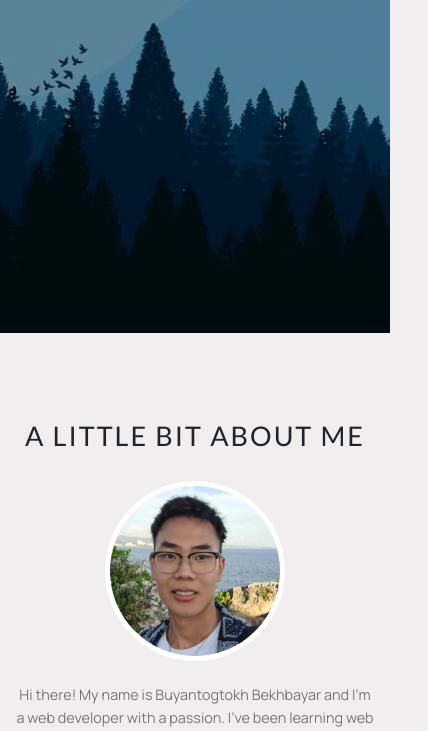
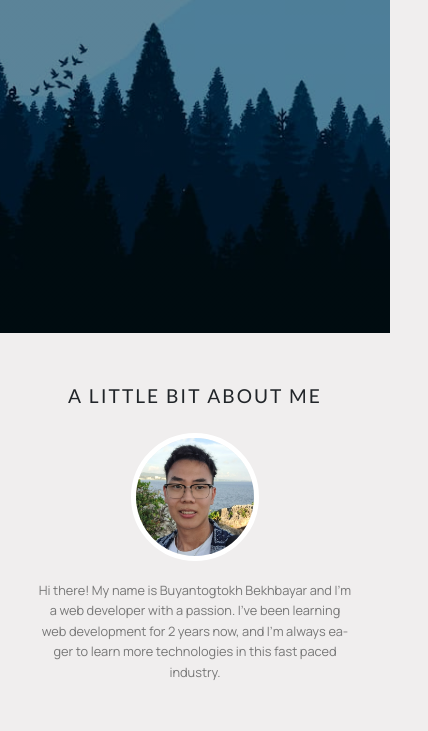
Before and after one commit to kamikaze0612/kamikaze0612.github.io, a website: page index.html in a window 390 px wide. Shown: the part 511-1242 px from the top of the page, 428 px wide, since content can reach past the window. Drawn offline with Linux system fonts and the light colour scheme.

Commit message:
v1. complete

```diff
--- a/sass/base/_base.scss
+++ b/sass/base/_base.scss
@@ -11,6 +11,10 @@ html {
 
   @include respond(laptop-big) {
     font-size: 56.25%;
+  }
+
+  @include respond(tablet-small) {
+    font-size: 50%;
   }
 }
 
--- a/sass/base/_typography.scss
+++ b/sass/base/_typography.scss
@@ -10,6 +10,10 @@
   @include respond(laptop-big) {
     font-size: 3rem;
   }
+
+  @include respond(tablet-small) {
+    font-size: 2.4rem;
+  }
 }
 
 .subheading {
@@ -21,4 +25,8 @@
   @include respond(laptop-big) {
     font-size: 2rem;
   }
+
+  @include respond(tablet-small) {
+    font-size: 1.8rem;
+  }
 }
--- a/sass/components/_contact.scss
+++ b/sass/components/_contact.scss
@@ -1,11 +1,20 @@
 .contact {
   padding: 6.4rem 0 9.6rem 0;
   text-align: center;
+
+  @include respond(phone) {
+    padding: 4.8rem 0;
+  }
 
   &__icon {
     width: 6rem;
     height: 6rem;
     fill: #000;
+
+    @include respond(tablet-small) {
+      width: 4rem;
+      height: 4rem;
+    }
   }
 
   &__text {
@@ -17,5 +26,13 @@
     @include respond(laptop-big) {
       font-size: 2rem;
     }
+
+    @include respond(tablet-small) {
+      font-size: 1.6rem;
+    }
+
+    @include respond(phone) {
+      margin-top: 1.6rem;
+    }
   }
 }
--- a/sass/components/_project.scss
+++ b/sass/components/_project.scss
@@ -12,6 +12,10 @@
     row-gap: 3.2rem;
     column-gap: 4rem;
     margin-top: 4.8rem;
+
+    @include respond(phone) {
+      grid-template-columns: repeat(auto-fit, minmax(30rem, 1fr));
+    }
   }
 
   &-box {
--- a/sass/layout/_about.scss
+++ b/sass/layout/_about.scss
@@ -11,6 +11,10 @@
     display: flex;
     flex-direction: column;
     align-items: center;
+  }
+
+  @include respond(tablet-small) {
+    padding: 6.4rem 4.8rem;
   }
 
   &__me {
@@ -32,6 +36,11 @@
     display: block;
     margin: 0 auto;
     margin-bottom: 2.4rem;
+
+    @include respond(phone) {
+      width: 16rem;
+      height: 16rem;
+    }
   }
 
   &__text {
@@ -57,6 +66,14 @@
     @include respond(laptop-small) {
       width: 50rem;
     }
+
+    @include respond(tablet-small) {
+      width: 60vw;
+    }
+
+    @include respond(phone) {
+      width: 100%;
+    }
   }
 
   &__hobbies {
@@ -66,9 +83,17 @@
     justify-content: space-between;
     margin-bottom: 4.8rem;
 
+    @include respond(phone) {
+      grid-template-columns: repeat(auto-fit, minmax(10rem, 1fr));
+    }
+
     & .subheading {
       grid-column: 1 / -1;
       justify-self: flex-start;
+
+      @include respond(tablet) {
+        justify-self: center;
+      }
     }
   }
 
@@ -104,9 +129,21 @@
     justify-items: start;
     justify-content: space-between;
 
+    @include respond(tablet) {
+      justify-items: center;
+    }
+
+    @include respond(phone) {
+      grid-template-columns: repeat(auto-fit, minmax(8rem, 1fr));
+    }
+
     .subheading {
       grid-column: 1 / -1;
       transform: translateY(1.2rem);
+
+      @include respond(tablet) {
+        justify-self: center;
+      }
     }
   }
 
--- a/sass/layout/_header.scss
+++ b/sass/layout/_header.scss
@@ -54,6 +54,10 @@
       opacity: 0;
       pointer-events: none;
       visibility: hidden;
+    }
+
+    @include respond(tablet-small) {
+      width: 40vw;
     }
 
     &.nav-open {
--- a/sass/layout/_hero.scss
+++ b/sass/layout/_hero.scss
@@ -9,6 +9,10 @@
   gap: 2.4rem;
   justify-content: center;
   align-items: center;
+
+  @include respond(phone) {
+    padding: 0 3.2rem;
+  }
 
   &__heading {
     font-size: 7.4rem;
@@ -22,6 +26,11 @@
 
     @include respond(laptop-small) {
       font-size: 5.2rem;
+    }
+
+    @include respond(tablet-small) {
+      text-align: center;
+      font-size: 4.4rem;
     }
   }
 
@@ -37,5 +46,10 @@
     @include respond(laptop-small) {
       font-size: 1.8rem;
     }
+
+    @include respond(tablet-small) {
+      text-align: center;
+      font-size: 1.6rem;
+    }
   }
 }
--- a/sass/utils/_mixins.scss
+++ b/sass/utils/_mixins.scss
@@ -1,6 +1,18 @@
 @mixin respond($breakpoint) {
-  @if $breakpoint == laptop-big {
-    @media only screen and (max-width: 85.5em) {
+  @if $breakpoint == phone {
+    @media only screen and (max-width: 27em) {
+      @content;
+    }
+  }
+
+  @if $breakpoint == tablet-small {
+    @media only screen and (max-width: 37.5em) {
+      @content;
+    }
+  }
+
+  @if $breakpoint == tablet {
+    @media only screen and (max-width: 48em) {
       @content;
     }
   }
@@ -11,8 +23,8 @@
     }
   }
 
-  @if $breakpoint == tablet {
-    @media only screen and (max-width: 48em) {
+  @if $breakpoint == laptop-big {
+    @media only screen and (max-width: 85.5em) {
       @content;
     }
   }
```
Also changed, not shown: css/style.css, 1 other file.
